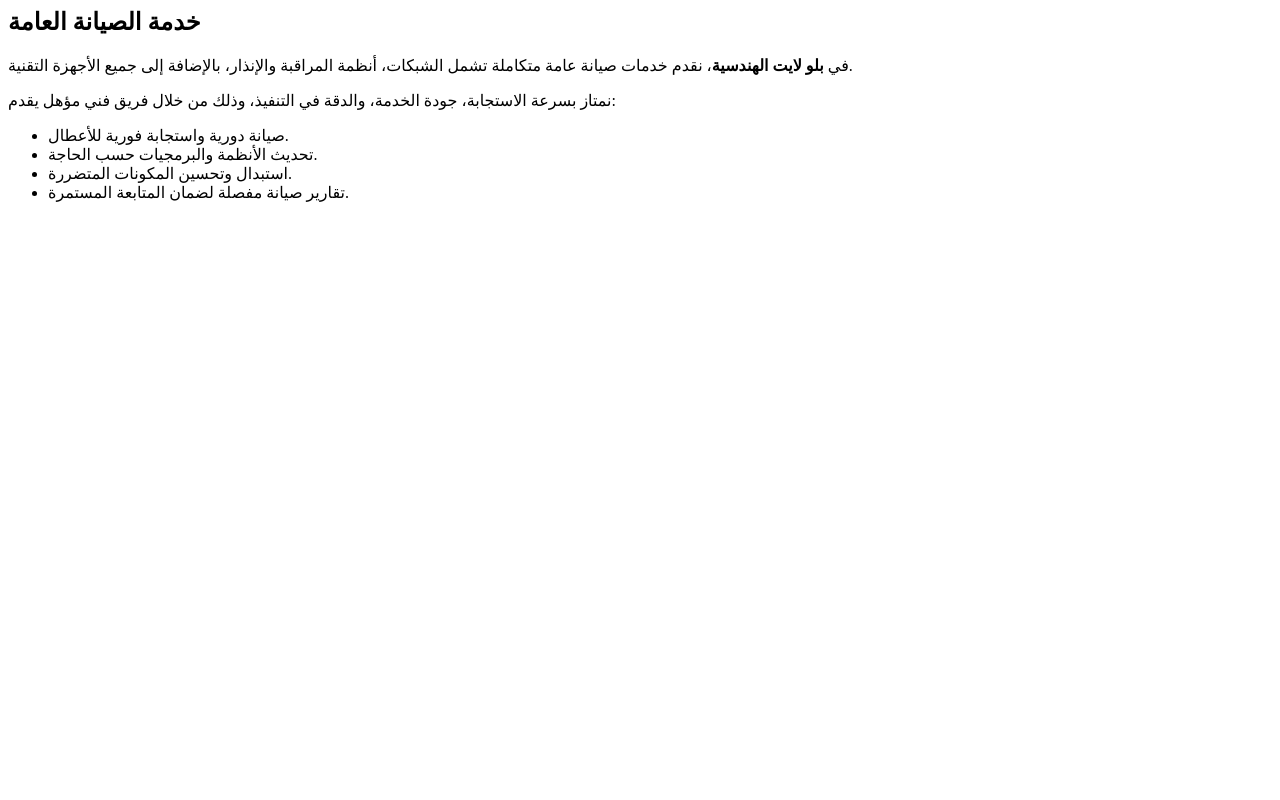
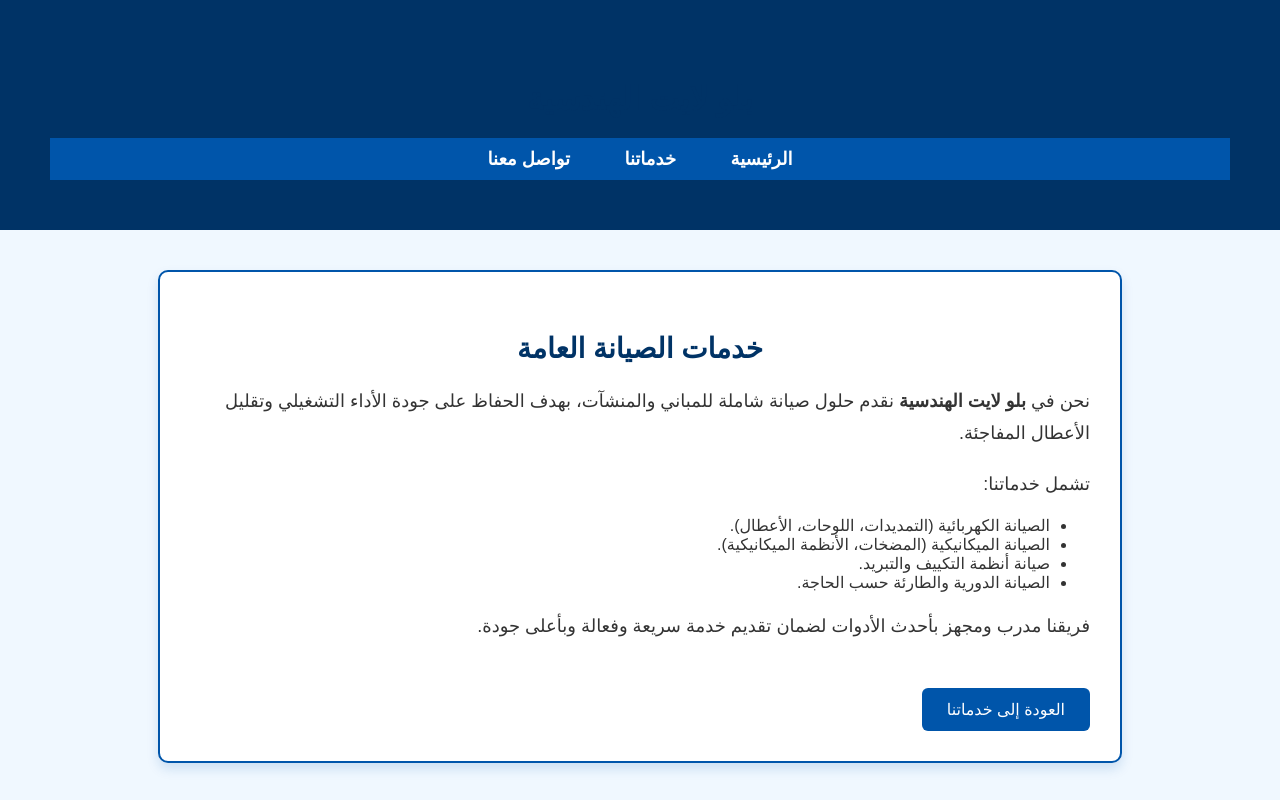
Before and after one commit to blightco/website, a plain HTML site: page maintenance.html in a window 1280 px wide. Shown: the top 800 px of the page. Drawn offline with Linux system fonts and the light colour scheme.

Commit message:
Add files via upload

```diff
--- a/maintenance.html
+++ b/maintenance.html
@@ -1,17 +1,85 @@
-<main class="maintenance-content">
-  <h2>خدمة الصيانة العامة</h2>
-  <p>
-    في <strong>بلو لايت الهندسية</strong>، نقدم خدمات صيانة عامة متكاملة تشمل الشبكات، أنظمة المراقبة والإنذار، بالإضافة إلى جميع الأجهزة التقنية.
-  </p>
+<!DOCTYPE html>
+<html lang="ar" dir="rtl">
+<head>
+  <meta charset="UTF-8" />
+  <title>الصيانة العامة - بلو لايت الهندسية</title>
+  <link rel="stylesheet" href="style.css" />
+  <style>
+    .maintenance-section {
+      max-width: 900px;
+      margin: 40px auto;
+      padding: 30px;
+      background-color: #ffffff;
+      border: 2px solid #0055aa;
+      border-radius: 10px;
+      box-shadow: 0 6px 12px rgba(0, 85, 170, 0.15);
+    }
 
-  <p>
-    نمتاز بسرعة الاستجابة، جودة الخدمة، والدقة في التنفيذ، وذلك من خلال فريق فني مؤهل يقدم:
-  </p>
+    .maintenance-section h2 {
+      color: #003366;
+      font-size: 28px;
+      margin-bottom: 20px;
+      text-align: center;
+    }
 
-  <ul>
-    <li>صيانة دورية واستجابة فورية للأعطال.</li>
-    <li>تحديث الأنظمة والبرمجيات حسب الحاجة.</li>
-    <li>استبدال وتحسين المكونات المتضررة.</li>
-    <li>تقارير صيانة مفصلة لضمان المتابعة المستمرة.</li>
-  </ul>
-</main>
+    .maintenance-section p {
+      font-size: 18px;
+      line-height: 1.8;
+      color: #333;
+      margin-bottom: 15px;
+    }
+
+    .back-button {
+      display: inline-block;
+      margin-top: 30px;
+      background-color: #0055aa;
+      color: white;
+      padding: 12px 25px;
+      border-radius: 6px;
+      text-decoration: none;
+      transition: background-color 0.3s ease;
+    }
+
+    .back-button:hover {
+      background-color: #003366;
+    }
+  </style>
+</head>
+<body>
+  <header>
+    <h1>بلو لايت الهندسية</h1>
+    <nav>
+      <a href="index.html">الرئيسية</a>
+      <a href="services.html">خدماتنا</a>
+      <a href="contact.html">تواصل معنا</a>
+    </nav>
+  </header>
+
+  <main>
+    <section class="maintenance-section">
+      <h2>خدمات الصيانة العامة</h2>
+      <p>
+        نحن في <strong>بلو لايت الهندسية</strong> نقدم حلول صيانة شاملة للمباني والمنشآت، بهدف الحفاظ على جودة الأداء التشغيلي وتقليل الأعطال المفاجئة.
+      </p>
+      <p>
+        تشمل خدماتنا:
+        <ul>
+          <li>الصيانة الكهربائية (التمديدات، اللوحات، الأعطال).</li>
+          <li>الصيانة الميكانيكية (المضخات، الأنظمة الميكانيكية).</li>
+          <li>صيانة أنظمة التكييف والتبريد.</li>
+          <li>الصيانة الدورية والطارئة حسب الحاجة.</li>
+        </ul>
+      </p>
+      <p>
+        فريقنا مدرب ومجهز بأحدث الأدوات لضمان تقديم خدمة سريعة وفعالة وبأعلى جودة.
+      </p>
+
+      <a href="services.html" class="back-button">العودة إلى خدماتنا</a>
+    </section>
+  </main>
+
+  <footer>
+    <p>© 2025 بلو لايت الهندسية - جميع الحقوق محفوظة</p>
+  </footer>
+</body>
+</html>
```
